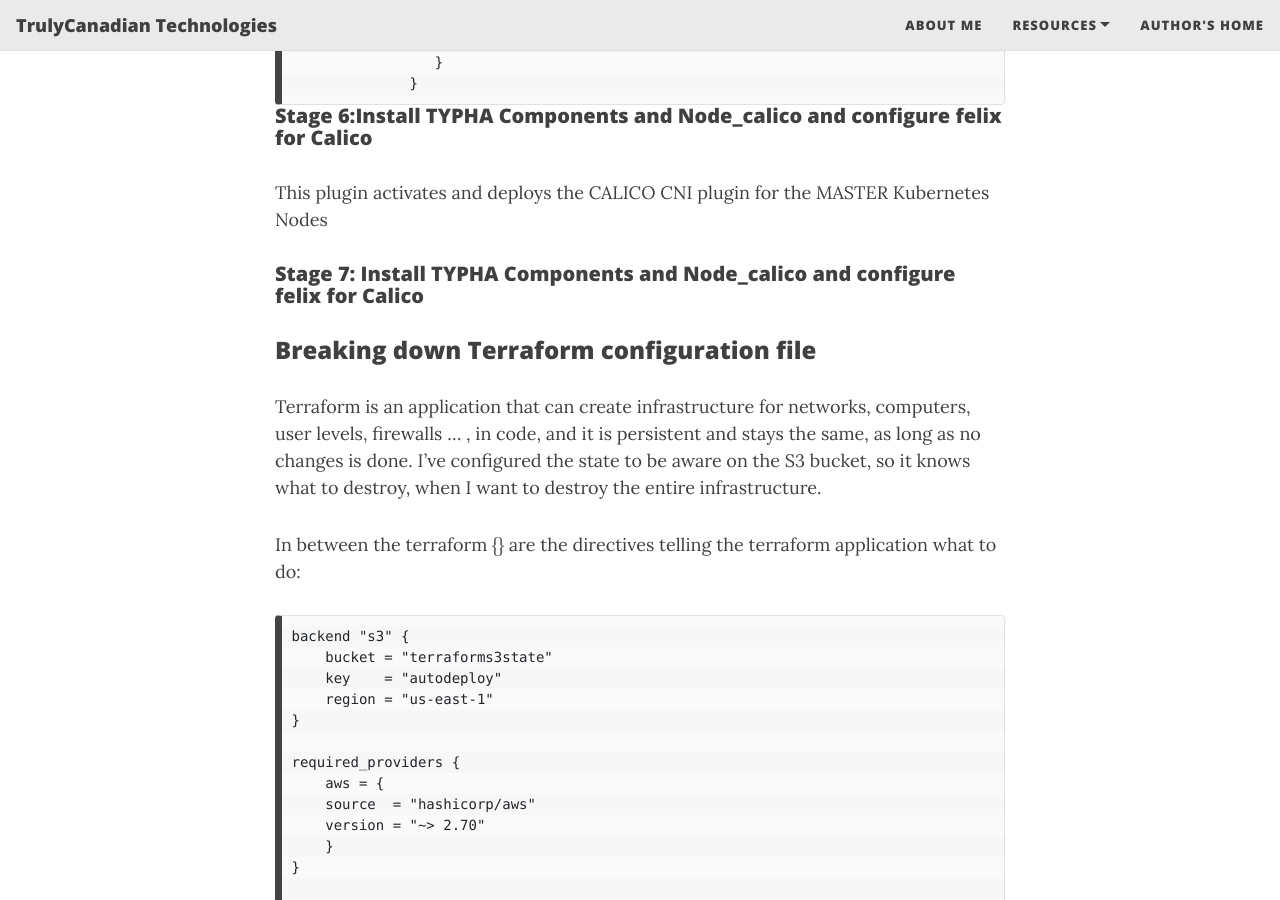
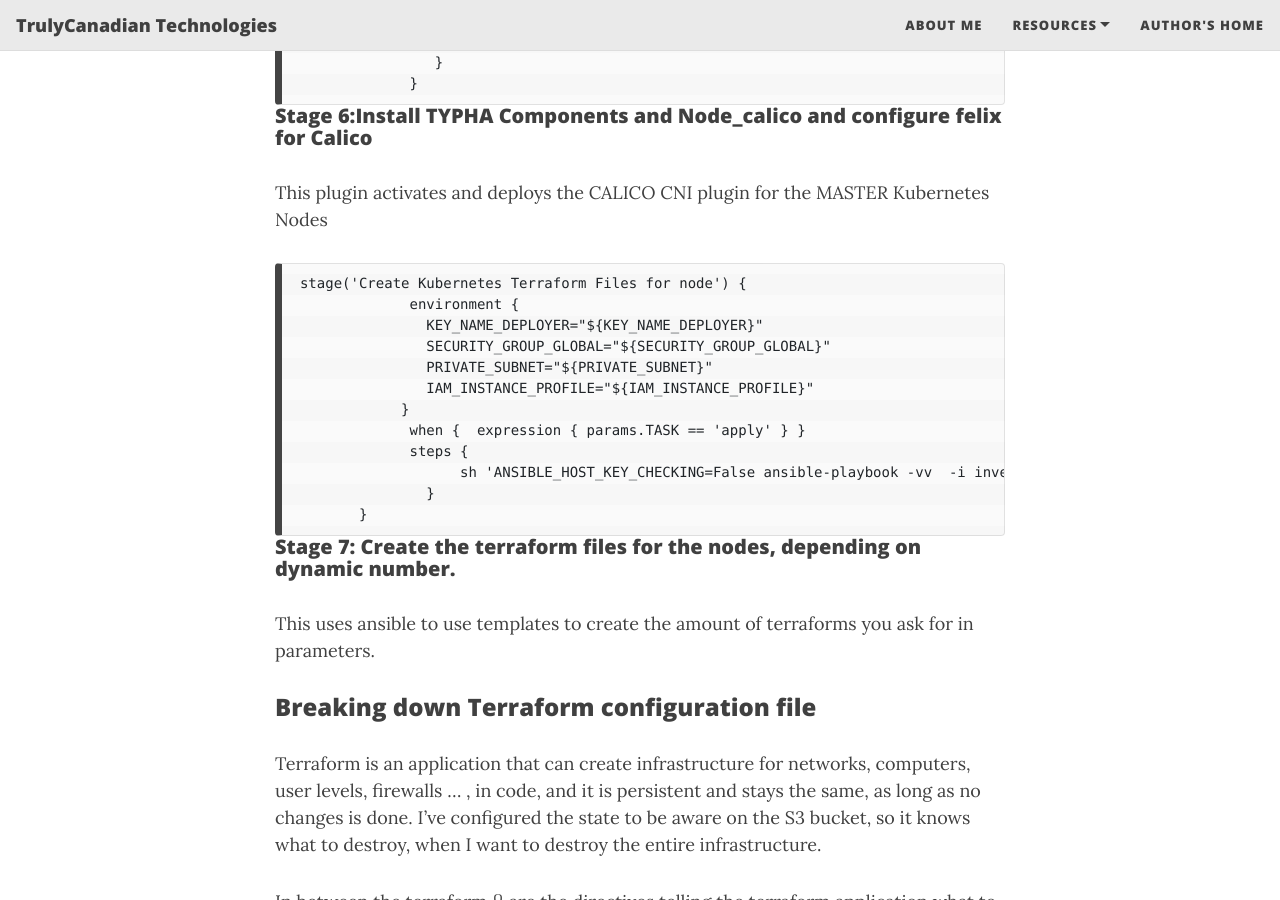
Before and after one commit to davegermiquet/LinuxAdminProto, a Jekyll site: the page built from _posts/2021-01-12-Deploying-Kubernetes.md, in a window 1280 px wide and 900 px high, scrolled down 10134 px. Built offline with Jekyll 4.4.1, drawn with Linux system fonts in a browser that asks for light colours; nearby versions of some CDN libraries.

Commit message:
Add Stage 7

````diff
--- a/_posts/2021-01-12-Deploying-Kubernetes.md
+++ b/_posts/2021-01-12-Deploying-Kubernetes.md
@@ -353,8 +353,25 @@ ANSIBLE_HOST_KEY_CHECKING=False ansible-playbook -vv  -i inventory_hosts --user
 
 This plugin activates and deploys the CALICO CNI plugin for the MASTER Kubernetes Nodes
 
+```
+ stage('Create Kubernetes Terraform Files for node') {
+              environment {
+                KEY_NAME_DEPLOYER="${KEY_NAME_DEPLOYER}"
+                SECURITY_GROUP_GLOBAL="${SECURITY_GROUP_GLOBAL}"
+                PRIVATE_SUBNET="${PRIVATE_SUBNET}"
+                IAM_INSTANCE_PROFILE="${IAM_INSTANCE_PROFILE}"
+             }
+              when {  expression { params.TASK == 'apply' } }
+              steps {
+                    sh 'ANSIBLE_HOST_KEY_CHECKING=False ansible-playbook -vv  -i inventory_hosts --user ec2-user --extra-vars "target=127.0.0.1" ${WORKSPACE}/playbooks/create_terraform_node.yml'
+                }
+        }
+```
 
-##### Stage 7:  Install TYPHA Components and Node_calico and configure felix for Calico
+##### Stage 7:  Create the terraform files for the nodes, depending on dynamic number.
+
+This uses ansible to use templates to create the amount of terraforms you ask for in parameters.
+
 
 <a name="terraform"></a>
 ### **Breaking down Terraform configuration file**
````
